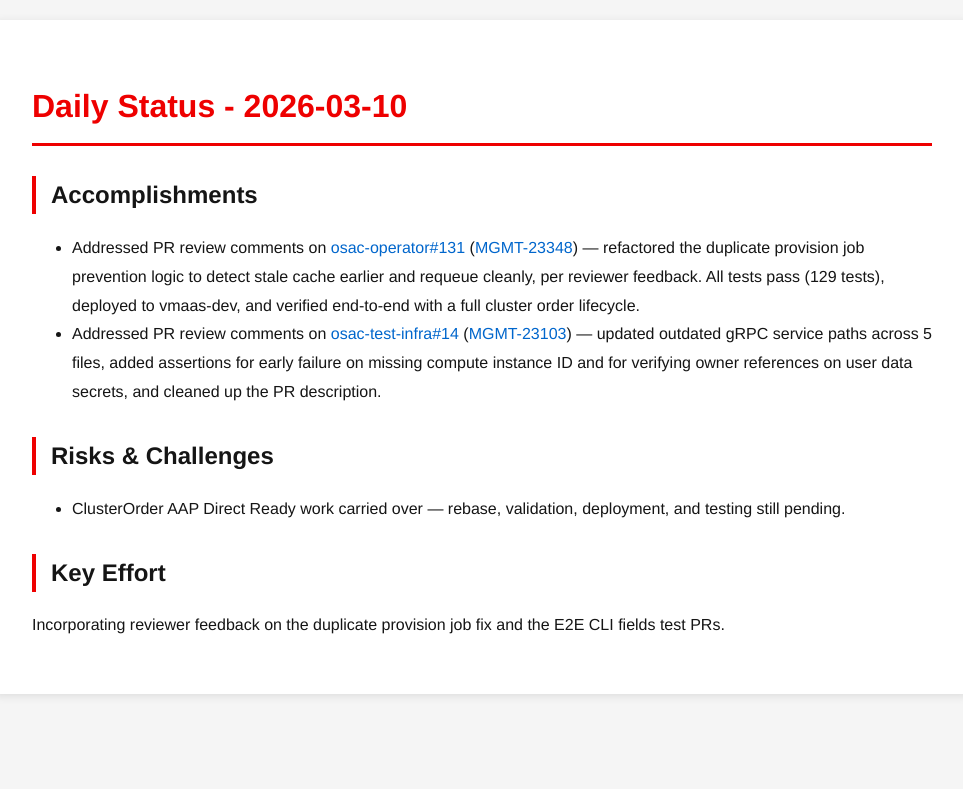
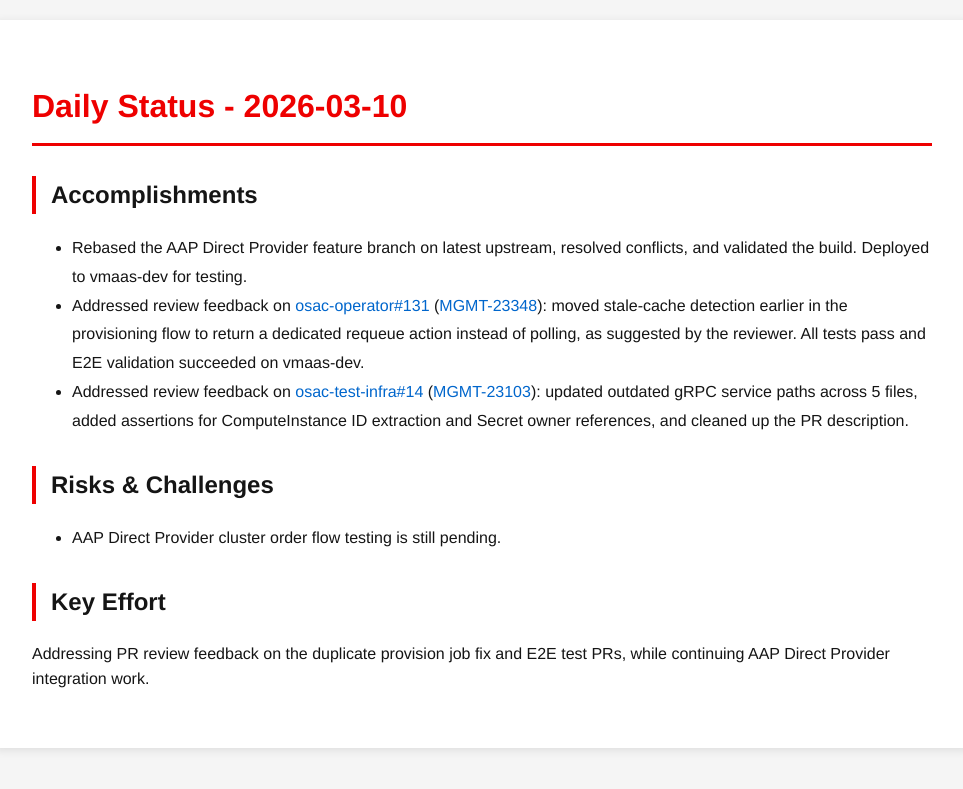
Before and after one commit to tzvatot/daily-status, a Jekyll site: the page built from 2026-03-10.md, in a window 1280 px wide. Shown: the top 789 px of the page, without its empty margins (158-1121 px from the left). Built offline with Jekyll 4.4.1, drawn with Linux system fonts in a browser that asks for light colours.

Commit message:
Daily status update - 2026-03-10

```diff
--- a/2026-03-10.md
+++ b/2026-03-10.md
@@ -7,11 +7,12 @@ date: 2026-03-10
 # Daily Status - 2026-03-10
 
 ## Accomplishments
-- Addressed PR review comments on [osac-operator#131](https://github.com/osac-project/osac-operator/pull/131) ([MGMT-23348](https://issues.redhat.com/browse/MGMT-23348)) — refactored the duplicate provision job prevention logic to detect stale cache earlier and requeue cleanly, per reviewer feedback. All tests pass (129 tests), deployed to vmaas-dev, and verified end-to-end with a full cluster order lifecycle.
-- Addressed PR review comments on [osac-test-infra#14](https://github.com/osac-project/osac-test-infra/pull/14) ([MGMT-23103](https://issues.redhat.com/browse/MGMT-23103)) — updated outdated gRPC service paths across 5 files, added assertions for early failure on missing compute instance ID and for verifying owner references on user data secrets, and cleaned up the PR description.
+- Rebased the AAP Direct Provider feature branch on latest upstream, resolved conflicts, and validated the build. Deployed to vmaas-dev for testing.
+- Addressed review feedback on [osac-operator#131](https://github.com/osac-project/osac-operator/pull/131) ([MGMT-23348](https://issues.redhat.com/browse/MGMT-23348)): moved stale-cache detection earlier in the provisioning flow to return a dedicated requeue action instead of polling, as suggested by the reviewer. All tests pass and E2E validation succeeded on vmaas-dev.
+- Addressed review feedback on [osac-test-infra#14](https://github.com/osac-project/osac-test-infra/pull/14) ([MGMT-23103](https://issues.redhat.com/browse/MGMT-23103)): updated outdated gRPC service paths across 5 files, added assertions for ComputeInstance ID extraction and Secret owner references, and cleaned up the PR description.
 
 ## Risks & Challenges
-- ClusterOrder AAP Direct Ready work carried over — rebase, validation, deployment, and testing still pending.
+- AAP Direct Provider cluster order flow testing is still pending.
 
 ## Key Effort
-Incorporating reviewer feedback on the duplicate provision job fix and the E2E CLI fields test PRs.
+Addressing PR review feedback on the duplicate provision job fix and E2E test PRs, while continuing AAP Direct Provider integration work.
```
